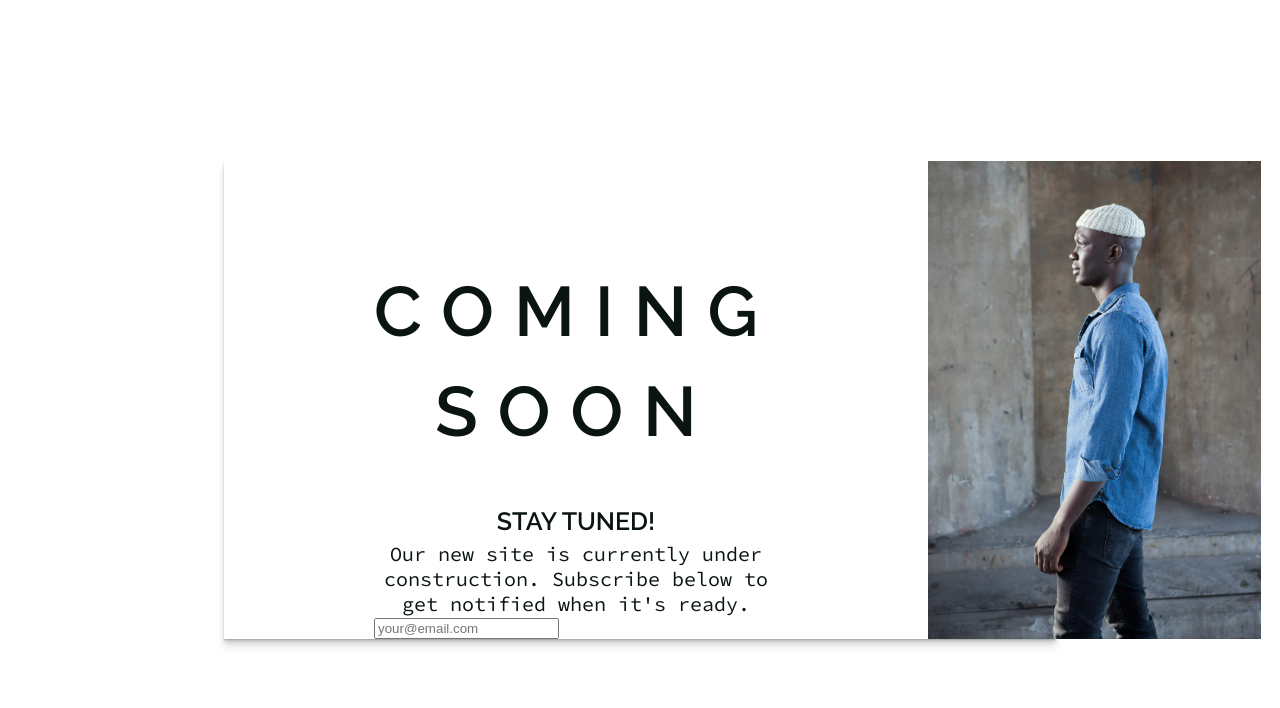
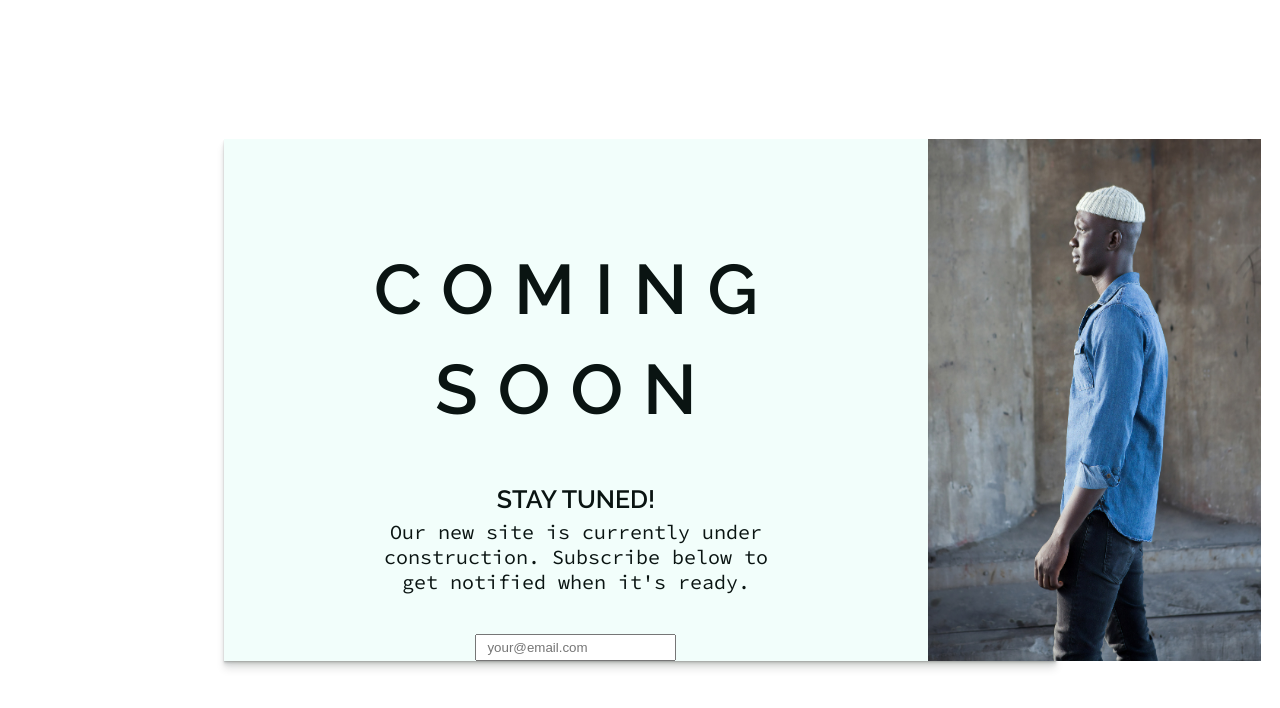
Before and after one commit to mlbakke/coming-soon-landing-page, a website: page index.html in a window 1280 px wide. Drawn offline with nearby package versions, Linux system fonts and the light colour scheme; files that its build step writes are made by us from their sources.

Commit message:
added light bg and created spacing around text

```diff
--- a/sass/components/_infobox.scss
+++ b/sass/components/_infobox.scss
@@ -1,4 +1,5 @@
 .infobox {
+    background-color: $color-light;
     width: 65%;
     position: relative;
     display: flex;
@@ -25,4 +26,16 @@
     &__hero {
         max-width: 40%;
     }
+
+    &__text {
+        margin-bottom: 4rem; //for space before the email form
+    }
+
+    &__email-form {
+        text-align: center;
+
+        &--input {
+            padding: .4rem 1rem;
+        }
+    }
 }
```
